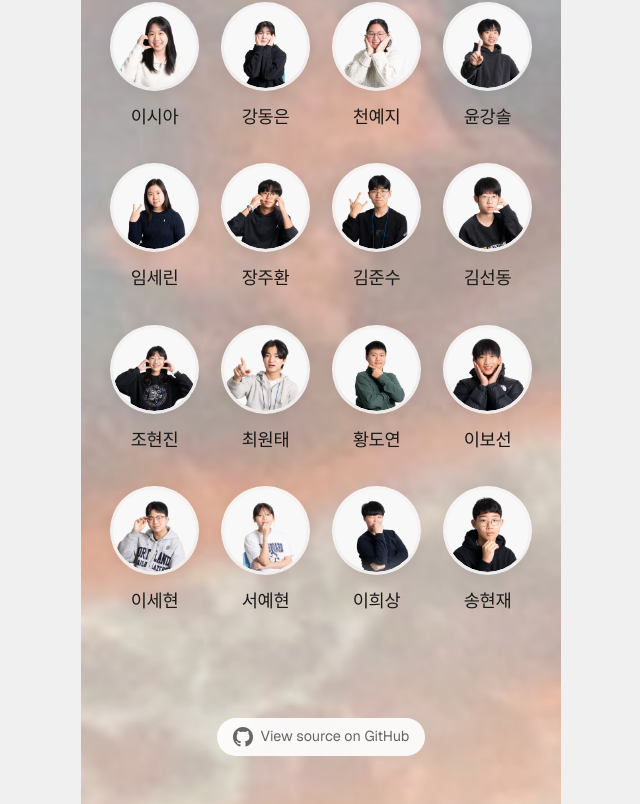
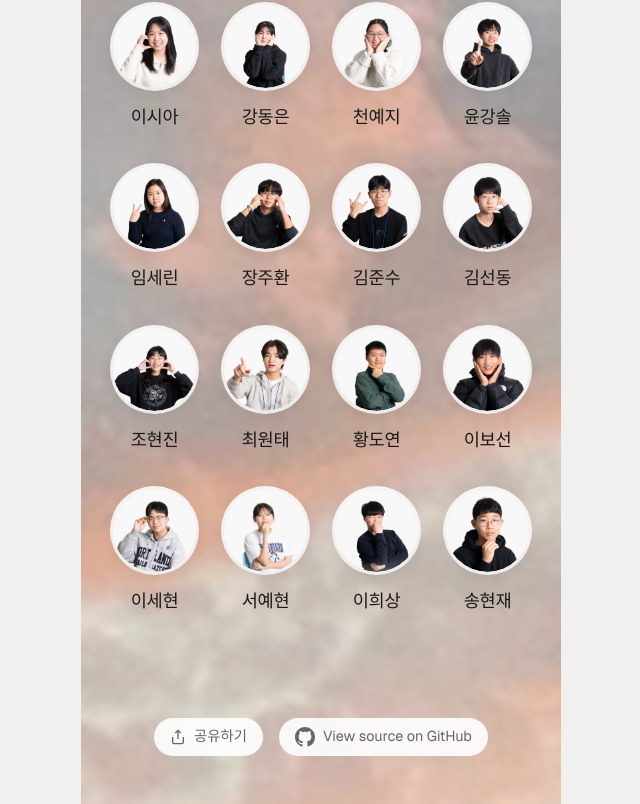
Before and after one commit to SuhwanCha/somang-youth-cambodia, a Next.js app: page / in a window 1280 px wide. Shown: the part 1984-2788 px from the top of the page, without its empty margins (319-959 px from the left). Built offline with nearby package versions, Linux system fonts and the light colour scheme.

Commit message:
feat: add share button

```diff
--- a/app/page.module.css
+++ b/app/page.module.css
@@ -175,6 +175,33 @@
   transform: translateY(-2px);
 }
 
+.footerContent {
+  display: flex;
+  gap: 16px;
+  align-items: center;
+}
+
+.shareButton {
+  display: flex;
+  align-items: center;
+  gap: 8px;
+  color: #666;
+  font-size: 0.9rem;
+  padding: 8px 16px;
+  border-radius: 20px;
+  background-color: rgba(255, 255, 255, 0.9);
+  backdrop-filter: blur(8px);
+  transition: all 0.2s ease;
+  border: none;
+  cursor: pointer;
+}
+
+.shareButton:hover {
+  background-color: rgba(255, 255, 255, 1);
+  color: #000;
+  transform: translateY(-2px);
+}
+
 @media (max-width: 768px) {
   .grid {
     grid-template-columns: repeat(3, 1fr);
--- a/app/page.tsx
+++ b/app/page.tsx
@@ -52,6 +52,32 @@ function ClientContent() {
     if (gridElement) {
       gridElement.scrollIntoView({ behavior: 'smooth', block: 'start' });
       setShowScrollIndicator(false);
+    }
+  };
+
+  const handleShare = async () => {
+    if (selectedPerson) {
+      try {
+        await navigator.share({
+          title: `${selectedPerson.name.replace('_', ' ')}의 기도제목`,
+          text: `${selectedPerson.name.replace('_', ' ')}의 기도제목:\n${selectedPerson.prayerTopics.join('\n')}`,
+          url: window.location.href
+        });
+      } catch (error) {
+        console.log('Error sharing:', error);
+      }
+    }
+  };
+
+  const handleGlobalShare = async () => {
+    try {
+      await navigator.share({
+        title: '소망교회 청년부 캄보디아 단기선교',
+        text: '소망교회 청년부 캄보디아 단기선교팀의 기도제목을 확인해보세요.',
+        url: window.location.href
+      });
+    } catch (error) {
+      console.log('Error sharing:', error);
     }
   };
 
@@ -113,6 +139,18 @@ function ClientContent() {
       </div>
 
       <footer className={styles.footer}>
+        <div className={styles.footerContent}>
+          <button
+            onClick={handleGlobalShare}
+            className={styles.shareButton}
+          >
+            <svg width="16" height="16" viewBox="0 0 24 24" fill="none" stroke="currentColor" strokeWidth="2">
+              <path d="M4 12v8a2 2 0 0 0 2 2h12a2 2 0 0 0 2-2v-8"></path>
+              <polyline points="16 6 12 2 8 6"></polyline>
+              <line x1="12" y1="2" x2="12" y2="15"></line>
+            </svg>
+            공유하기
+          </button>
           <a
             href="https://github.com/SuhwanCha/somang-youth-cambodia"
             target="_blank"
@@ -124,6 +162,7 @@ function ClientContent() {
             </svg>
             View source on GitHub
           </a>
+        </div>
       </footer>
 
       {/* 팝업 렌더링 */}
@@ -209,7 +248,40 @@ function ClientContent() {
             marginTop: '24px',
             paddingTop: '16px',
             borderTop: '1px solid rgba(0, 0, 0, 0.1)',
+            gap: '12px',
           }}>
+            <button
+              onClick={handleShare}
+              style={{
+                padding: '8px 20px',
+                borderRadius: '8px',
+                border: '1px solid #000',
+                backgroundColor: '#fff',
+                color: '#000',
+                cursor: 'pointer',
+                fontSize: '0.9rem',
+                fontWeight: '500',
+                transition: 'all 0.2s',
+                display: 'flex',
+                alignItems: 'center',
+                gap: '6px',
+              }}
+              onMouseOver={(e) => {
+                e.currentTarget.style.backgroundColor = '#f5f5f5';
+                e.currentTarget.style.borderColor = '#333';
+              }}
+              onMouseOut={(e) => {
+                e.currentTarget.style.backgroundColor = '#fff';
+                e.currentTarget.style.borderColor = '#000';
+              }}
+            >
+              <svg width="16" height="16" viewBox="0 0 24 24" fill="none" stroke="currentColor" strokeWidth="2">
+                <path d="M4 12v8a2 2 0 0 0 2 2h12a2 2 0 0 0 2-2v-8"></path>
+                <polyline points="16 6 12 2 8 6"></polyline>
+                <line x1="12" y1="2" x2="12" y2="15"></line>
+              </svg>
+              공유하기
+            </button>
             <button
               onClick={closePopup}
               style={{
```
Lines whose indentation alone changed are shown as unchanged.
